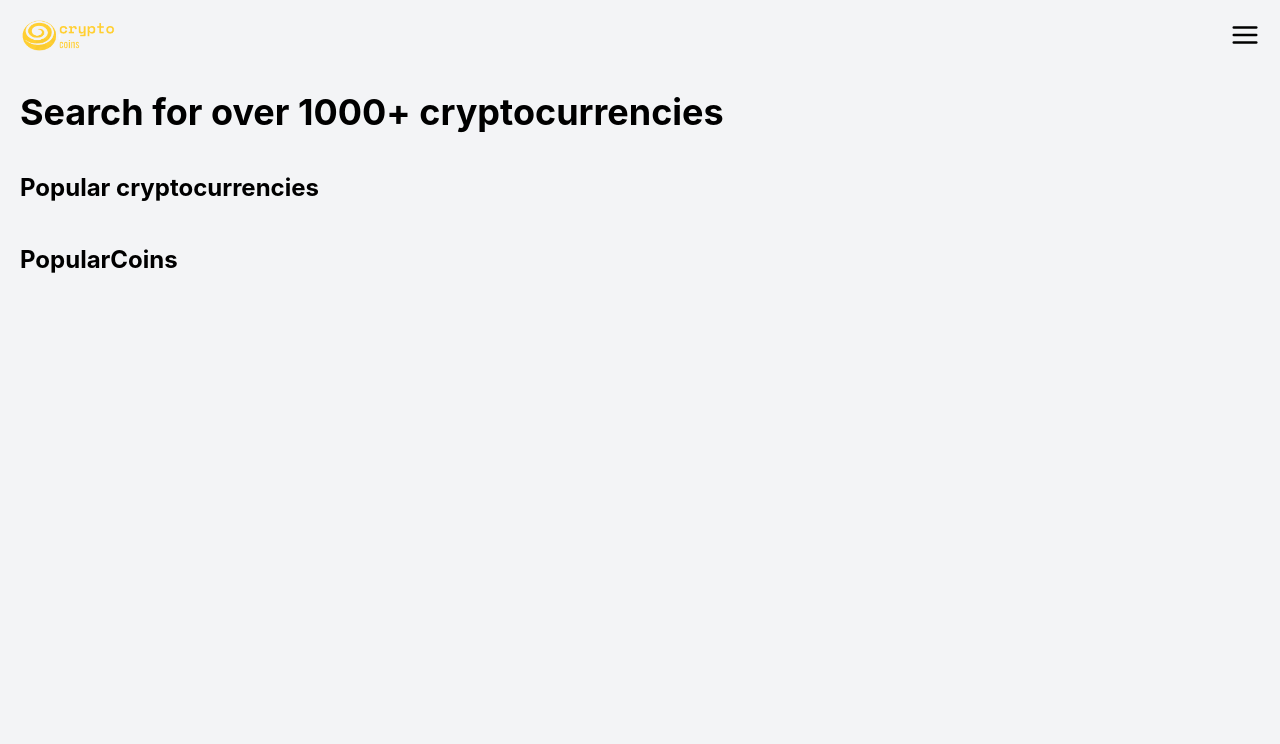
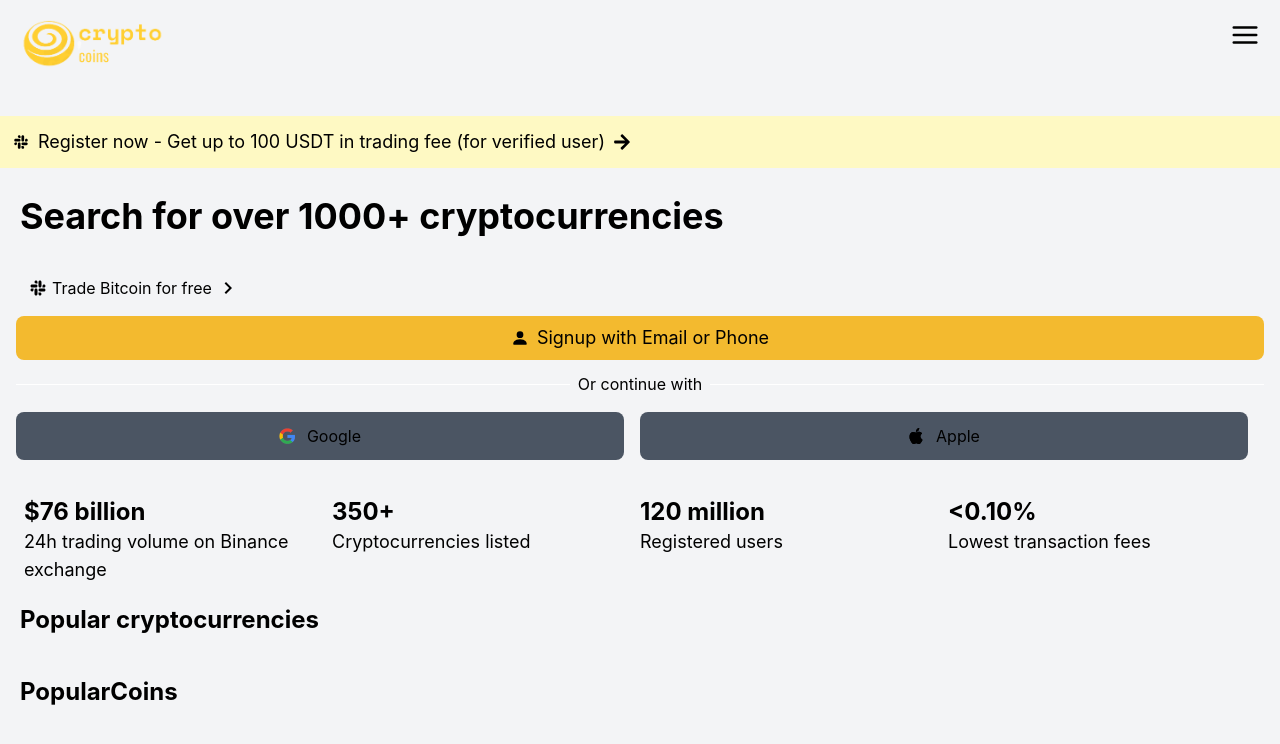
Before and after one commit to Emmanueluzoezie/coins-website, a React (Create React App) app: page / in a window 1280 px wide. Shown: the top 744 px of the page. Built offline with nearby package versions, Linux system fonts and the light colour scheme.

Commit message:
added more article on the home page

```diff
--- a/src/components/Currency.jsx
+++ b/src/components/Currency.jsx
@@ -18,7 +18,7 @@
                   <GrFormClose className='dark:text-white' onClick={() => setCurrencyList(false)} />
               </div>
               <div className='bg-white h-[400px] text-center md:flex justify-center flex-wrap overflow-y-scroll py-4'>{currencyLink.map((item, index) => (
-                  <div key={index} className='my-2 font-bold text-xl cursor-pointer text-gray-700 hover:text-black' onClick={() => handleCurrency(item)}>{item}</div>
+                  <div key={index} className='my-2 font-bold text-xl cursor-pointer text-gray-700 hover:text-black w-[300px] border-2 border-black mx-2' onClick={() => handleCurrency(item)}>{item}</div>
               ))}</div>
           </div>
       </div>
--- a/src/components/header.jsx
+++ b/src/components/header.jsx
@@ -15,7 +15,7 @@
 
   return (
     <div className="flex justify-between p-5 dark:text-white">
-      <img src={logo} className="w-24" alt="logo" onClick={() => navigate("/")}/>
+      <img src={logo} className="w-24 md:w-36 cursor-pointer" alt="logo" onClick={() => navigate("/")}/>
       <div className="text-2xl cursor-pointer">
         <FiMenu onClick={handleSidebar} className='dark:text-white text-3xl'/>
       </div>
--- /dev/null
+++ b/src/components/homeComponent.jsx
@@ -0,0 +1,70 @@
+import React from 'react'
+import { AiOutlineSlack } from 'react-icons/ai'
+import { FaArrowRight } from 'react-icons/fa'
+import { MdKeyboardArrowRight } from 'react-icons/md'
+import { BsApple, BsFillPersonFill } from 'react-icons/bs'
+import PopularCoins from './popularCoins'
+import google from "../data/google.png"
+
+const HomeComponent = () => {
+  return (
+    <div>
+          <div className='flex items-center space-x-2 p-3 bg-yellow-100 dark:bg-yellow-900 cursor-pointer text-sm sm:text-lg my-7'>
+              <AiOutlineSlack />
+              <p className=''>Register now - Get up to 100 USDT in trading fee (for verified user)</p>
+              <FaArrowRight className='font-bold' />
+          </div>
+          <h1 className='px-5 font-bold text-4xl '>Search for over 1000+ cryptocurrencies</h1>
+          <div className='flex items-center space-x-1 mx-3 mt-10 cursor-pointer '>
+              <AiOutlineSlack className='text-xl ml-4' />
+              <p>Trade Bitcoin for free</p>
+              <MdKeyboardArrowRight className='text-2xl' />
+          </div>
+          <div className='mt-4 px-4'>
+              <button className='flex items-center justify-center bgcolor w-full p-2 space-x-2 text-lg text-black rounded-lg'>
+                  <BsFillPersonFill />
+                  <h2>Signup with Email or Phone</h2>
+              </button>
+              <div className='flex mt-3 items-center w-full justify-center'>
+                  <div className='flex-1 mr-2 border-b-[1px] border-white' />
+                  <h2>Or continue with</h2>
+                  <div className='flex-1 ml-2 border-b-[1px] border-white' />
+              </div>
+              <div className='flex items-center'>
+                  <button className='flex items-center flex-1 justify-center bg-gray-600 my-4 p-3 rounded-lg'>
+                      <img src={google} className="w-4 h-4 mr-3" alt="google-logo" />
+                      Google
+                  </button>
+                  <button className='flex items-center flex-1 justify-center bg-gray-600 m-4 p-3 rounded-lg'>
+                      <BsApple className='mr-3'/>
+                      Apple
+                </button>
+              </div>
+              <div className='w-full flex flex-wrap lg:justify-center px-2'>
+                <div className='lg:flex-1 w-[50%] mt-5'>
+                      <h1 className='text-2xl font-bold'>$76 billion</h1>
+                      <p className='text-xs sm:text-lg'>24h trading volume on Binance exchange</p>
+                </div>
+                <div className='lg:flex-1 w-[50%] mt-5'>
+                      <h1 className='text-2xl font-bold'>350+</h1>
+                      <p className='text-xs sm:text-lg'>Cryptocurrencies listed</p>
+                </div>
+                <div className='lg:flex-1 w-[50%] mt-5'>
+                      <h1 className='text-2xl font-bold'>120 million</h1>
+                      <p className='text-xs sm:text-lg'>Registered users</p>
+                </div>
+                  <div className='lg:flex-1 w-[50%] mt-5'>
+                      <h1 className='text-2xl font-bold'>{'<'}0.10%</h1>
+                      <p className='text-xs sm:text-lg'>Lowest transaction fees</p>
+                </div>
+              </div>
+          </div>
+          <div className='p-5 font-bold text-2xl '>
+              <h2>Popular cryptocurrencies</h2>
+              <PopularCoins />
+          </div>
+    </div>
+  )
+}
+
+export default HomeComponent
--- a/src/pages/Home.jsx
+++ b/src/pages/Home.jsx
@@ -4,13 +4,16 @@
 import PopularCoins from '../components/popularCoins'
 import Sidebar from '../components/sidebar'
 import { useStateContext } from '../context/useStateContext'
-import { languageLinks } from '../data/data'
+import { FaArrowRight } from "react-icons/fa"
+import { AiOutlineSlack } from 'react-icons/ai'
+import { MdKeyboardArrowRight } from 'react-icons/md'
+import HomeComponent from '../components/homeComponent'
 
 const Home = () => {
     const { sidebar, openLanguage } = useStateContext()
 
   return (
-    <div className='relative'>
+    <div className='relative overflow-y-scroll bg-inherit'>
         {sidebar? (
               <div className='bg-gray-200 dark:dark-sidebar h-screen fixed right-0 w-[350px]'>
                 <Sidebar />
@@ -20,13 +23,7 @@
         )}
 
         <Header />
-          <div>
-              <h1 className='p-5 font-bold text-4xl '>Search for over 1000+ cryptocurrencies</h1>
-              <div className='p-5 font-bold text-2xl '>
-              <h2>Popular cryptocurrencies</h2>
-                  <PopularCoins />
-          </div>
-          </div>
+         <HomeComponent />
     </div>
   )
 }
```
Also changed, not shown: src/data/google.png (added).
